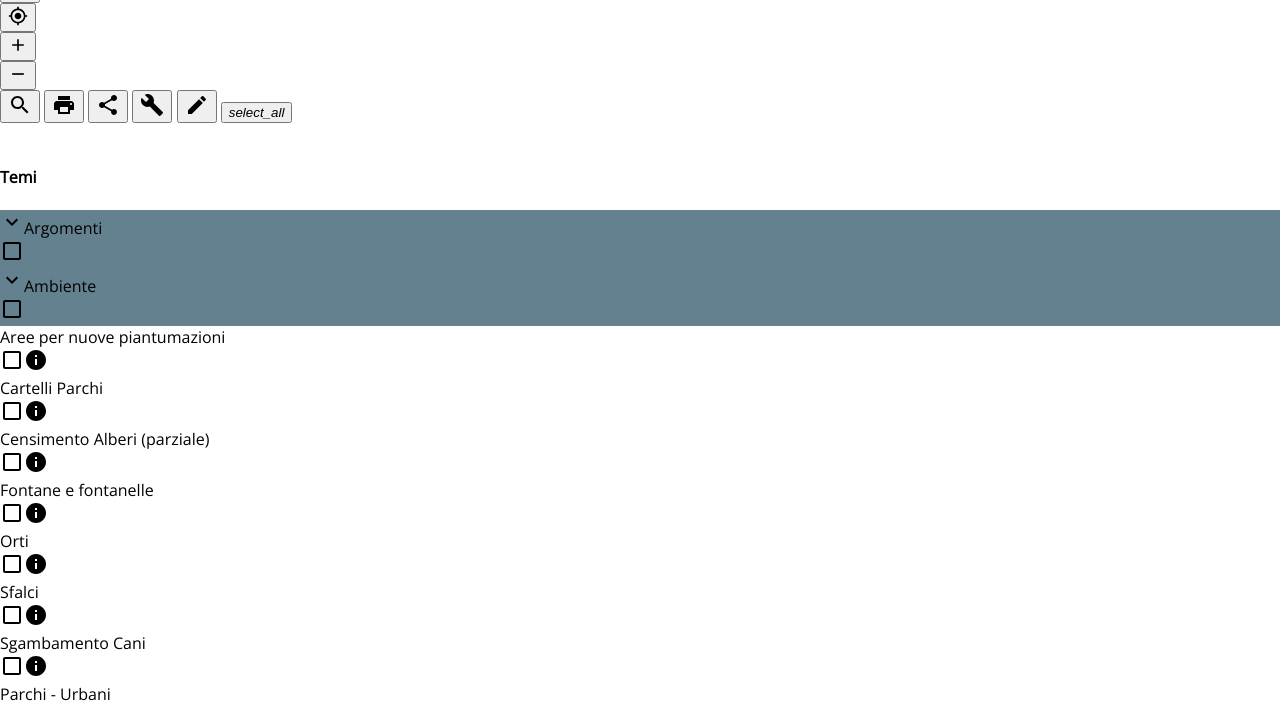
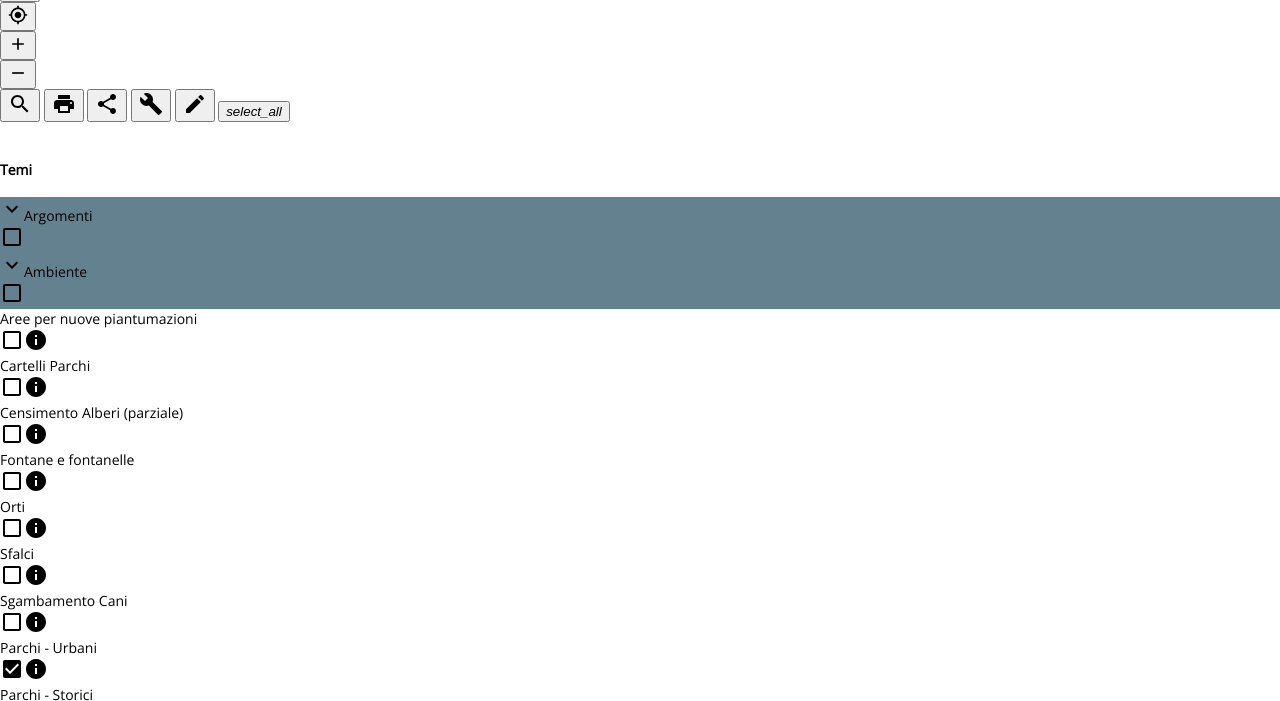
Before and after one commit to formentinif/likeamap, a website: page source/index.html in a window 1280 px wide. Shown: the part 100-801 px from the top of the page. Drawn offline with nearby package versions, Linux system fonts and the light colour scheme; files that its build step writes are made by us from their sources; no server answers; files whose address does not match are found by name.

Commit message:
Minor update resolves:#47

```diff
--- a/source/css/app-layer-tree.css
+++ b/source/css/app-layer-tree.css
@@ -12,24 +12,26 @@
 }
 
 .layertree-item {
-  margin: 0px;
-  padding: 2px 0px;
+  box-sizing: border-box;
+  margin: 0px 0px 0px 0px;
+  padding: 0px 0px;
   transition: all 0.3s ease;
   width: 100%;
-  box-sizing: border-box;
 }
 
 .layertree-item-bottom {
-  margin-top: 1rem;
+  margin-top: 5px;
 }
 
 .layertree-item__title {
+  box-sizing: border-box;
   font-size: 1.2rem;
   border-top-right-radius: 0px;
   border-top-left-radius: 0px;
-  border-bottom: 1px solid rgb(251, 251, 251);
+  border-bottom: 0px solid rgb(251, 251, 251);
   color: white;
-  padding: 0.2rem 0.2rem 0.2rem 0.2rem;
+  padding: 2px;
+  margin-bottom: 2px;
   display: flex;
   flex-direction: row;
 }
@@ -53,7 +55,7 @@
   box-sizing: border-box;
   font-size: 1.2rem;
   filter: brightness(110%);
-  padding: 4px;
+  padding: 2px;
   width: 100%;
 }
 
@@ -61,7 +63,7 @@
   box-sizing: border-box;
   font-size: 1.1rem;
   filter: brightness(130%);
-  padding: 4px;
+  padding: 2px;
   width: 100%;
 }
 
@@ -69,7 +71,7 @@
   box-sizing: border-box;
   font-size: 1rem;
   filter: brightness(150%);
-  padding: 4px;
+  padding: 2px;
   width: 100%;
 }
 
@@ -77,12 +79,12 @@
   box-sizing: border-box;
   font-size: 1.1rem;
   filter: brightness(170%);
-  padding: 4px;
+  padding: 2px;
   width: 100%;
 }
 
 .layertree-item__layers {
-  margin: 0px;
+  margin: 0px 0px 0px 0px;
   padding: 0px;
   width: 100%;
   display: flex;
@@ -91,7 +93,7 @@
 
 .layertree-layer {
   margin: 0px;
-  padding: 0.2rem 0.3rem;
+  padding: 2px 3px;
   transition: all 0.3s ease;
   display: flex;
   flex-direction: row;
@@ -120,7 +122,7 @@
 }
 
 .layertree-layer__icons {
-  padding: 0rem 0rem 0rem 0rem;
+  padding: 0px;
   font-size: 1.2rem;
   order: 2;
   min-width: 70px;
--- a/source/css/app-variables.css
+++ b/source/css/app-variables.css
@@ -31,7 +31,7 @@ body {
   padding: 0px;
   margin: 0px;
   font-family: "Open Sans", Helvetica, sans-serif;
-  font-size: 16px;
+  font-size: 14px;
 }
 
 body {
--- a/source/index.html
+++ b/source/index.html
@@ -33,8 +33,8 @@ Consultare la Licenza per il testo specifico che regola le autorizzazioni e le l
     <meta name="description" content="" />
     <meta name="viewport" content="width=device-width, initial-scale=1" />
     <link rel="apple-touch-icon" href="apple-touch-icon.png" />
-    <link rel="stylesheet" type="text/css" href="//fonts.googleapis.com/css?family=Open+Sans" />
-    <link rel="stylesheet" type="text/css" href="//fonts.googleapis.com/css?family=Roboto" />
+    <link href="https://fonts.googleapis.com/css?family=Lato|Open+Sans|Roboto&display=swap" rel="stylesheet" />
+
     <link rel="stylesheet" href="css/lam-variables.css" />
     <link rel="stylesheet" href="css/lam.css" />
     <!-- <script src="https://geoserver.comune.re.it/autenticazione/controllo.js"></script> -->
--- a/source/js/app-layer-tree.js
+++ b/source/js/app-layer-tree.js
@@ -101,13 +101,13 @@ var LamLayerTree = (function() {
       index++;
     });
     //sezione funzioni generali
-    output += '<div class="layertree-item">';
+    output += '<div class="layertree-item-bottom">';
     output +=
       '<button class="lam-btn lam-btn-small lam-btn-floating lam-right lam-depth-1 ripple" alt="Reset dei layer" title="Reset dei layer" onClick="LamDispatcher.dispatch({eventName:\'reset-layers\'})"><i class="lam-icon">' +
       LamResources.svgRefreshMap +
       "</i></button>";
     output += "</div>";
-    output += '<div class="layertree-item layertree-item-bottom lam-scroll-padding"></div>'; //spaziatore
+    output += '<div class="layertree-item-bottom lam-scroll-padding"></div>'; //spaziatore
     output += "</div>"; //generale
 
     jQuery("#" + div).html(output);
```
Also changed, not shown: source/index-embed.html (+1 -2 lines), dist/css/lam-variables.css, dist/css/lam.css, dist/index-embed.html, dist/index.html, dist/js/lam.js.
